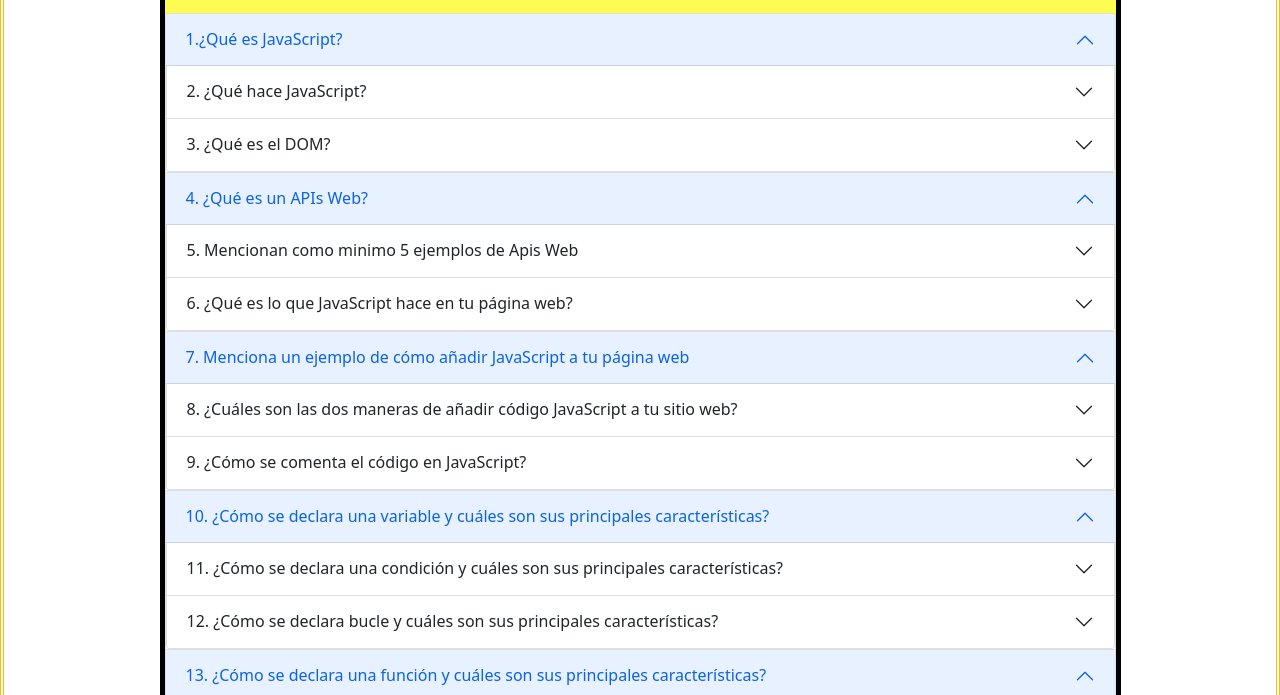
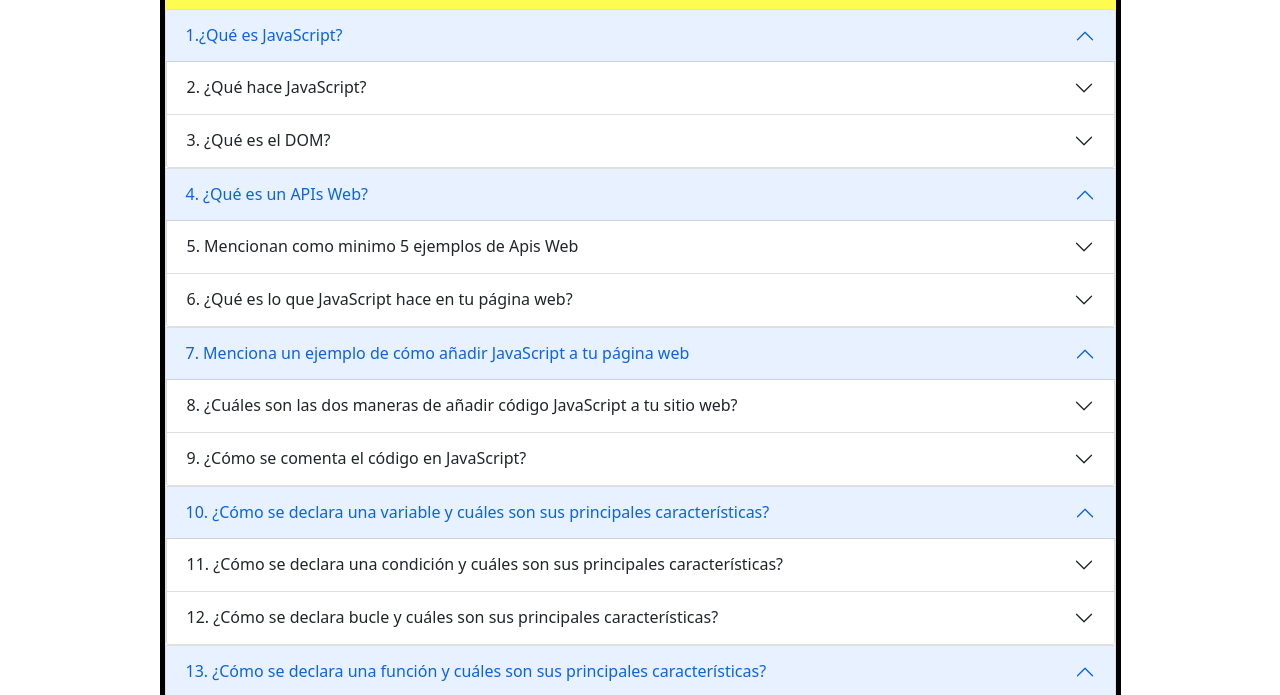
Before and after one commit to ElSamir/java, a plain HTML site: page index.html in a window 1280 px wide. Shown: the part 228-923 px from the top of the page. Drawn offline with nearby package versions, Linux system fonts and the light colour scheme.

Commit message:
Update main.css

```diff
--- a/main.css
+++ b/main.css
@@ -1,8 +1,5 @@
 body {
-  background-color: yellow;
-  margin: 0px;
-  padding: 0px;
-  border: 4px double rgb(255, 187, 0);
+
 }
 
 div#titulo {
```
